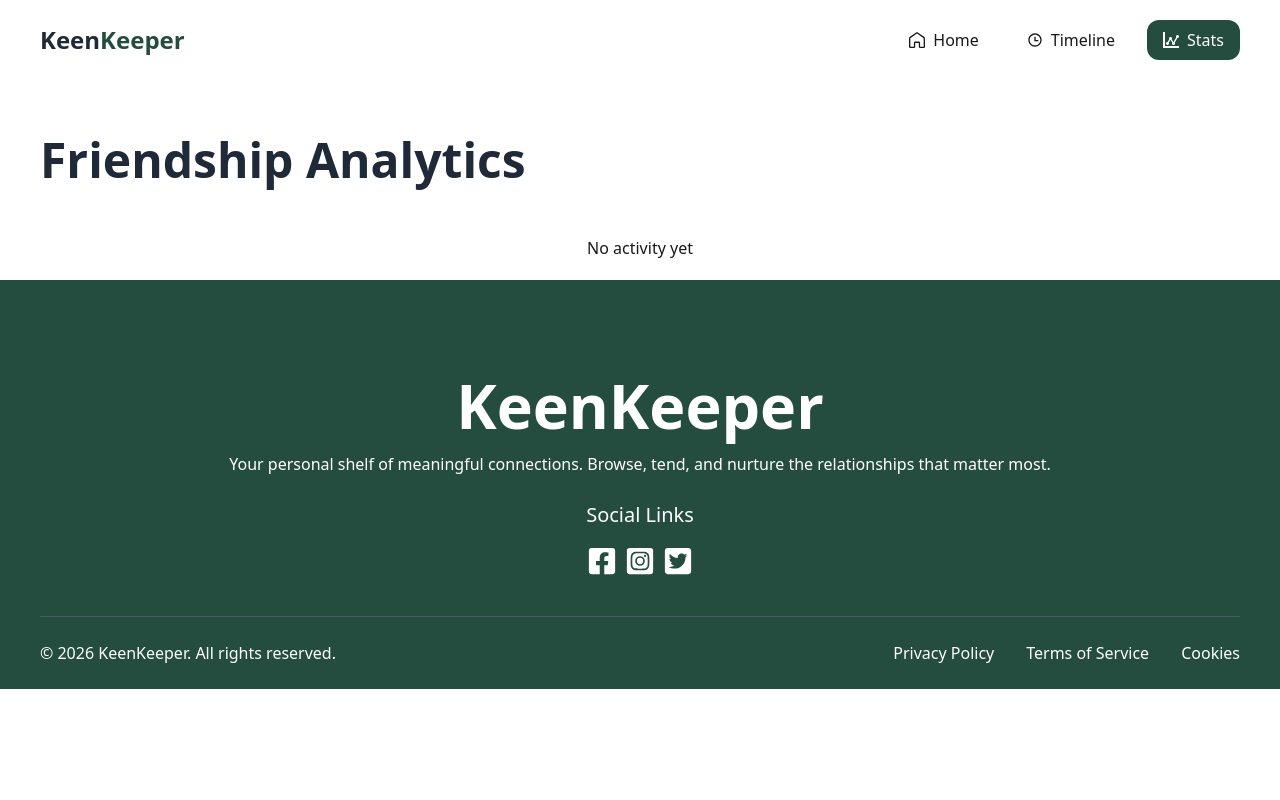
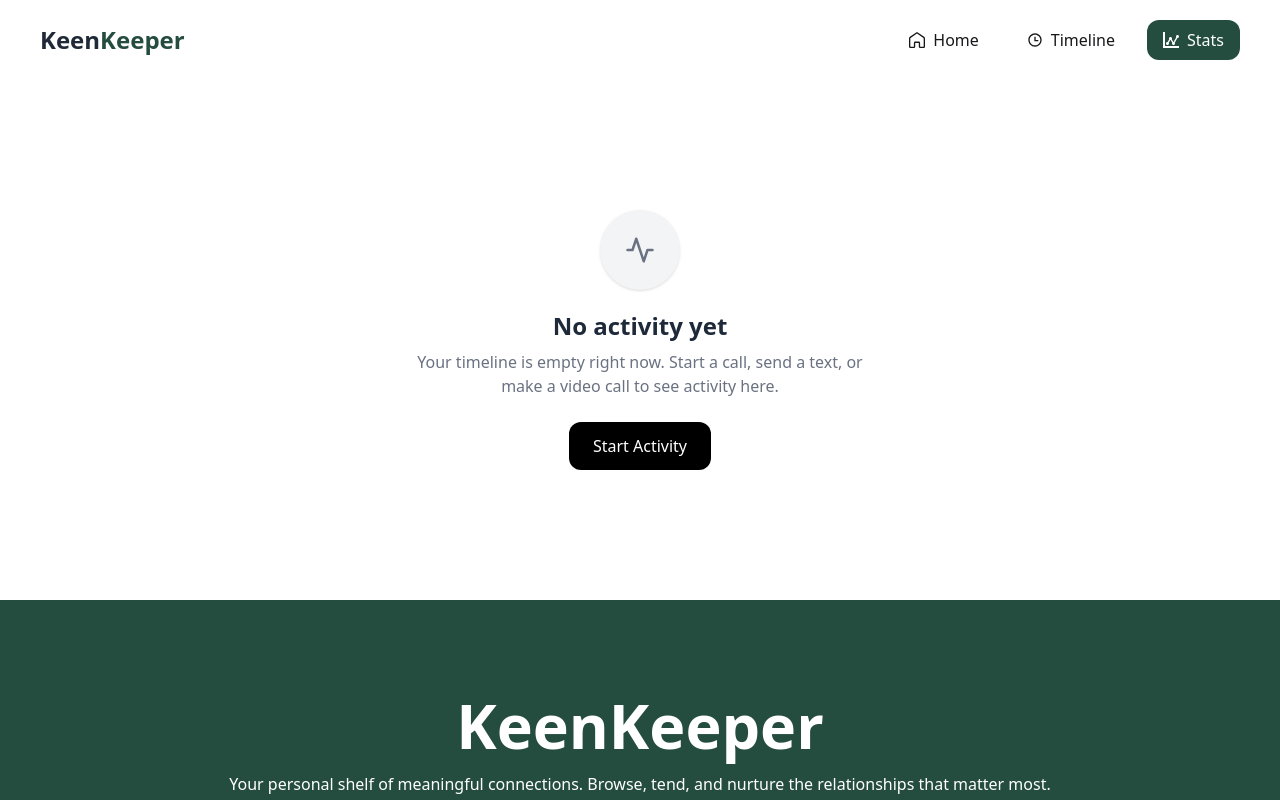
Before and after one commit to KhandakarShakilRana/keen-keeper, a Next.js app: page /stats in a window 1280 px wide. Shown: the top 800 px of the page. Built offline with nearby package versions, Linux system fonts and the light colour scheme.

Commit message:
no activity page added

```diff
--- a/src/app/stats/page.jsx
+++ b/src/app/stats/page.jsx
@@ -10,7 +10,6 @@ export const metadata = {
 const Stats = () => {
   return (
     <div className="max-w-300 w-full mx-auto py-5">
-      <div className='my-6 text-[48px] text-[#1F2937] font-bold'>Friendship Analytics</div>
       <Charts></Charts>
     </div>
   )
--- a/src/app/timeline/page.jsx
+++ b/src/app/timeline/page.jsx
@@ -1,5 +1,6 @@
 "use client";
 
+import NoActivity from "@/components/NoActivity";
 import { useFriends } from "@/context/FriendsContext";
 import React, { useState } from "react";
 import { FaVideo } from "react-icons/fa";
@@ -18,11 +19,12 @@ const Timeline = () => {
       : activities.filter((a) => a.type === filter);
 
   if (activities.length === 0) {
-    return <p className="text-center mt-10">No activity yet</p>;
+    return  <NoActivity></NoActivity>;
   }
 
   return (
     <div className="max-w-300 w-full mx-auto py-5">
+
 
 
       <div className="flex justify-between items-center my-6">
@@ -31,7 +33,6 @@ const Timeline = () => {
       <div>
         <select  value={filter}
   onChange={(e) => setFilter(e.target.value)} defaultValue="Filter Timeline" className="select">
-  <option disabled={true}>Filter Timeline</option>
   <option value="All">All</option>
   <option value="Call">Call</option>
   <option value="Text">Text</option>
--- /dev/null
+++ b/src/components/NoActivity.jsx
@@ -0,0 +1,32 @@
+"use client";
+
+import { FiActivity } from "react-icons/fi";
+import Link from "next/link";
+
+const EmptyState = () => {
+  return (
+    <div className="min-h-[60vh] flex flex-col items-center justify-center text-center px-6">
+      <div className="w-20 h-20 rounded-full bg-gray-100 flex items-center justify-center shadow-sm">
+        <FiActivity className="text-3xl text-gray-500" />
+      </div>
+
+      <h2 className="text-2xl font-semibold text-gray-800 mt-5">
+        No activity yet
+      </h2>
+
+      <p className="text-gray-500 mt-2 max-w-md">
+        Your timeline is empty right now. Start a call, send a text, or make a
+        video call to see activity here.
+      </p>
+
+      <Link
+        href="/"
+        className="mt-6 px-6 py-3 rounded-xl bg-black text-white hover:bg-gray-800 transition"
+      >
+        Start Activity
+      </Link>
+    </div>
+  );
+};
+
+export default EmptyState;
--- a/src/components/chart/Charts.jsx
+++ b/src/components/chart/Charts.jsx
@@ -1,6 +1,7 @@
 "use client";
 
 import React from "react";
+import NoActivity from "@/components/NoActivity";
 import { useFriends } from "@/context/FriendsContext";
 import { PieChart, Pie, Tooltip, Cell } from "recharts";
 
@@ -30,11 +31,12 @@ const Charts = () => {
   const COLORS = ["#7C3AED", "#1F4D3F", "#34A853"];
 
   if (activities.length === 0) {
-    return <p className="text-center mt-10">No activity yet</p>;
+    return <NoActivity></NoActivity>;
   }
 
   return (
     <div className="max-w-300 mx-auto py-6">
+        <div className='my-6 text-[48px] text-[#1F2937] font-bold'>Friendship Analytics</div>
       <div className="shadow-md p-6 rounded-md flex flex-col items-center justify-center">
        <div className="text-left w-full text-[#244D3F]">
         By Interaction Type
```
